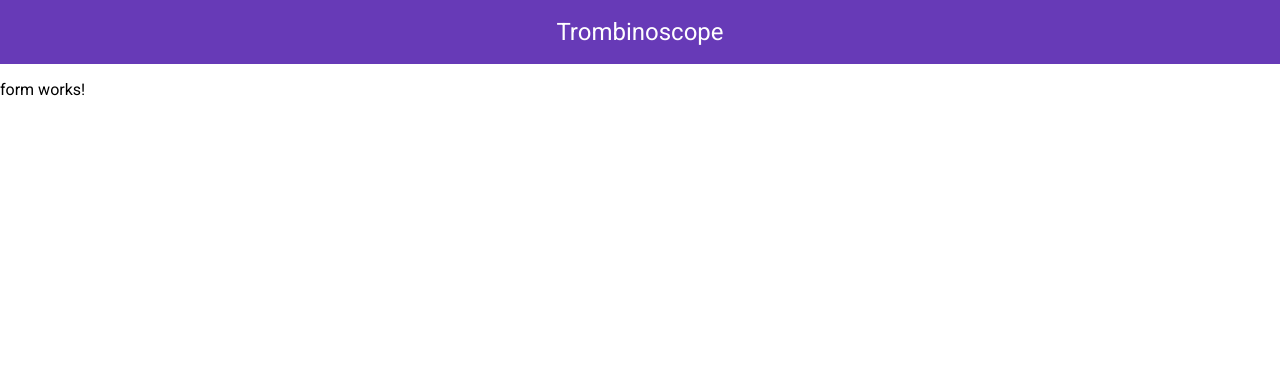
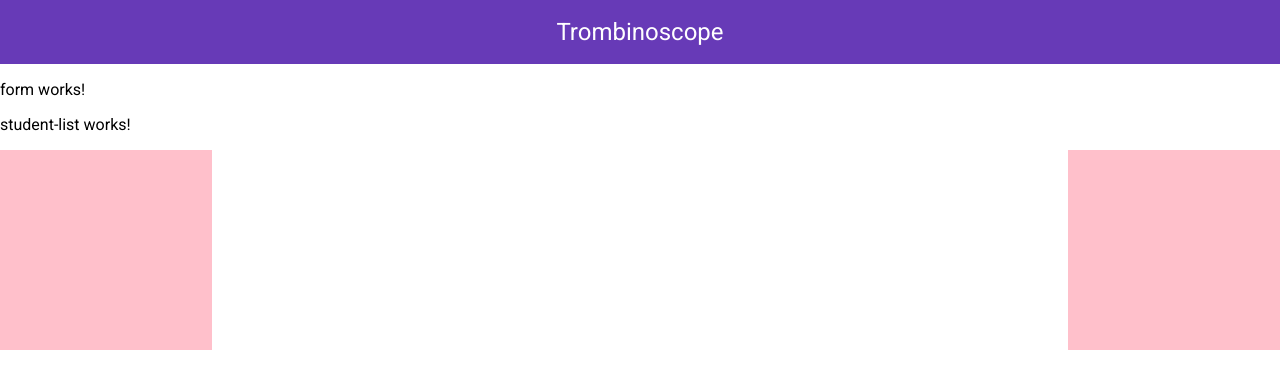
Before and after one commit to Sid-Djilali-Saiah/AngularForm, an Angular app in the folder angutromb/: page / in a window 1280 px wide. Shown: the top 388 px of the page. Built offline with nearby package versions, Linux system fonts and the light colour scheme.

Commit message:
Debut component student list

```diff
--- a/angutromb/src/app/app.component.html
+++ b/angutromb/src/app/app.component.html
@@ -3,4 +3,6 @@
   <span class="title-center mat-h1">Trombinoscope</span>
 </mat-toolbar>
 <app-form></app-form>
+
+<app-student-list></app-student-list>
 <router-outlet></router-outlet>
--- a/angutromb/src/app/student-list/student-list.component.css
+++ b/angutromb/src/app/student-list/student-list.component.css
@@ -0,0 +1,3 @@
+.GridColor{
+    background-color: pink;
+}
--- a/angutromb/src/app/student-list/student-list.component.html
+++ b/angutromb/src/app/student-list/student-list.component.html
@@ -1 +1,27 @@
 <p>student-list works!</p>
+
+
+<!-- <mat-grid-list cols="4" rowHeight="100px">
+    <mat-grid-tile
+        *ngFor="let tile of tiles"
+        [colspan]="tile.cols"
+        [rowspan]="tile.rows"
+        [style.background]="tile.color">
+      {{tile.text}}
+    </mat-grid-tile>
+  </mat-grid-list> -->
+
+
+  <mat-grid-list cols="6" rowHeight="200px">
+    <mat-grid-tile class="GridColor">
+
+    </mat-grid-tile>
+    <mat-grid-tile [colspan]="4">
+
+
+
+    </mat-grid-tile>
+    <mat-grid-tile class="GridColor">
+
+    </mat-grid-tile >
+  </mat-grid-list>
--- a/angutromb/src/app/student-list/student-list.component.ts
+++ b/angutromb/src/app/student-list/student-list.component.ts
@@ -1,4 +1,11 @@
 import { Component, OnInit } from '@angular/core';
+
+export interface Tile {
+  color: string;
+  cols: number;
+  rows: number;
+  text: string;
+}
 
 @Component({
   selector: 'app-student-list',
@@ -7,6 +14,13 @@
 })
 export class StudentListComponent implements OnInit {
 
+  tiles: Tile[] = [
+    {text: 'One', cols: 3, rows: 1, color: 'lightblue'},
+    {text: 'Two', cols: 1, rows: 2, color: 'lightgreen'},
+    {text: 'Three', cols: 1, rows: 1, color: 'lightpink'},
+    {text: 'Four', cols: 2, rows: 1, color: '#DDBDF1'},
+  ];
+
   constructor() { }
 
   ngOnInit() {
```
